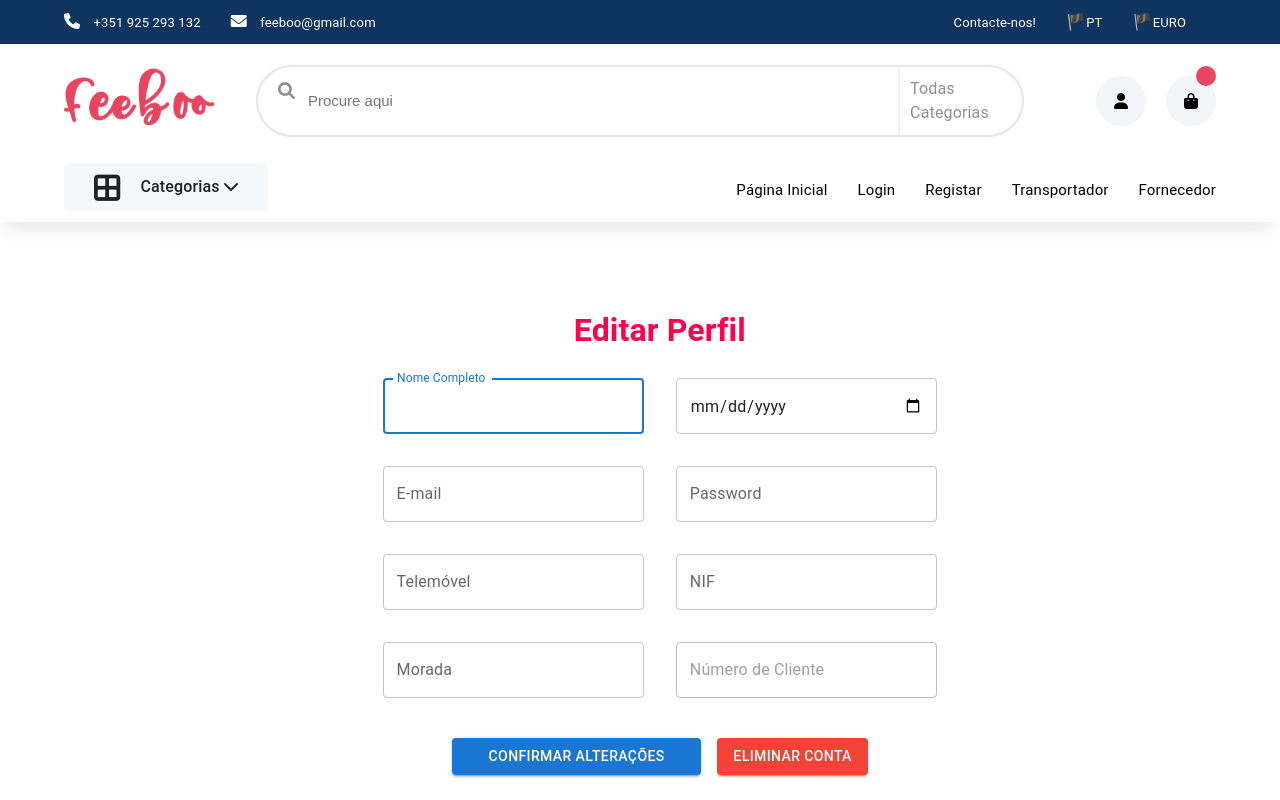
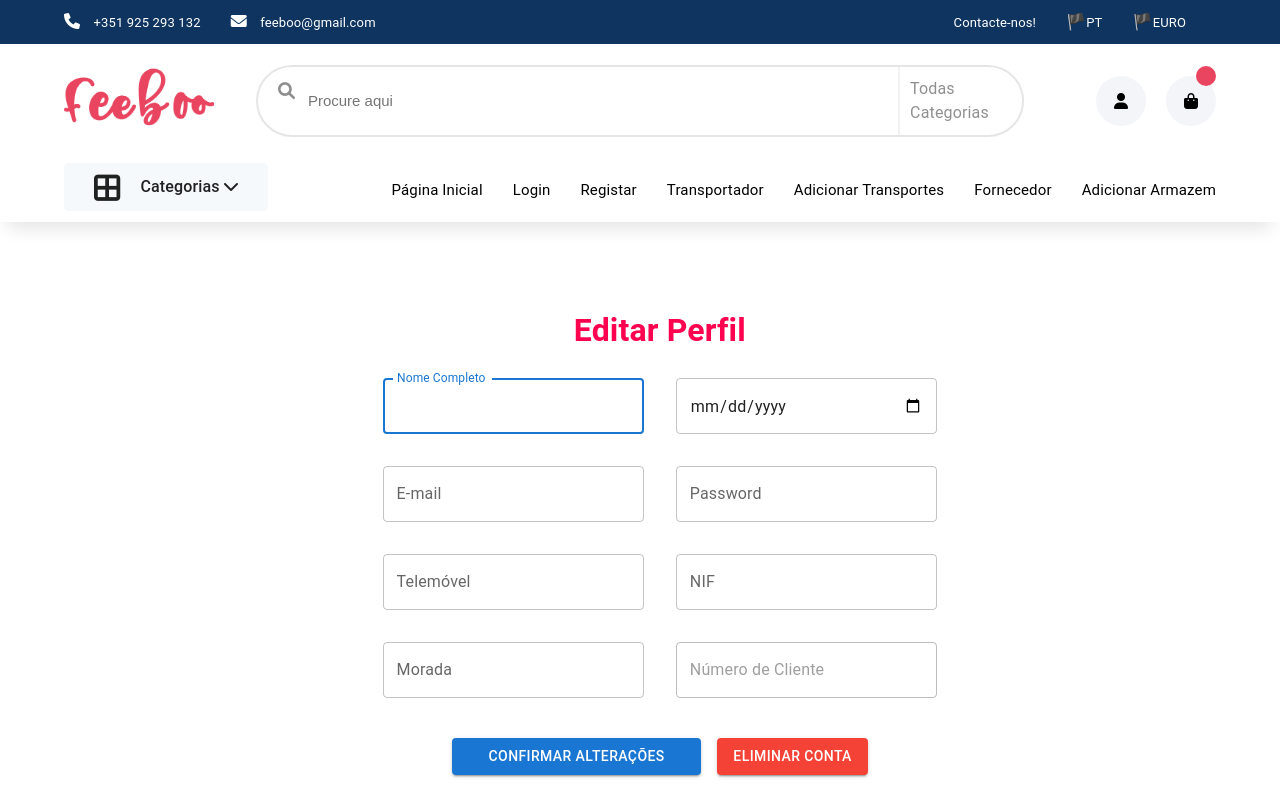
Before and after one commit to antonio-murta/PTI-PTR, a React (Create React App) app in the folder feebo-front/my-app/: page /perfilclient in a window 1280 px wide. Shown: the top 800 px of the page. Built offline with nearby package versions, Linux system fonts and the light colour scheme.

Commit message:
editar perfil v2

```diff
--- a/feebo-front/my-app/src/App.js
+++ b/feebo-front/my-app/src/App.js
@@ -12,6 +12,9 @@ import Registar from "./pages/registar"
 import Transportador from "./pages/transportador"
 import Fornecedor from "./pages/fornecedor"
 import PerfilClient from "./perfilclient"
+
+import AddTransportador from "./addTransportes"
+import AddArmazem from "./addArmazem"
 
 function App() {
   const { productItems } = Data
@@ -55,6 +58,9 @@ function App() {
           <Route path='/transportador' element={<Transportador productItems={productItems} addToCart={addToCart} shopItems={shopItems} /> }/>
           <Route path='/fornecedor'  element={<Fornecedor productItems={productItems} addToCart={addToCart} shopItems={shopItems} /> }/>
           <Route path='/perfilclient'  element={<PerfilClient productItems={productItems} addToCart={addToCart} shopItems={shopItems} /> }/>
+          <Route path='/addTransportes'  element={<AddTransportador productItems={productItems} addToCart={addToCart} shopItems={shopItems} /> }/>
+          <Route path='/addArmazem'  element={<AddTransportador productItems={productItems} addToCart={addToCart} shopItems={shopItems} /> }/>
+
 
         </Routes>
         <Footer />
--- a/feebo-front/my-app/src/common/header/Navbar.jsx
+++ b/feebo-front/my-app/src/common/header/Navbar.jsx
@@ -30,7 +30,13 @@ const Navbar = () => {
                 <Link to='/transportador'>Transportador</Link>
               </li>
               <li>
+                <Link to='/addTransportes'>Adicionar Transportes</Link>
+              </li>
+              <li>
                 <Link to='/fornecedor'>Fornecedor</Link>
+              </li>
+              <li>
+                <Link to='/addArmazem'>Adicionar Armazem</Link>
               </li>
             </ul>
 
--- a/feebo-front/my-app/src/perfilclient.js
+++ b/feebo-front/my-app/src/perfilclient.js
@@ -51,8 +51,6 @@ export default function SignUp() {
     const data = new FormData(event.currentTarget);
 
     const email = data.get('email');
-
-    // /utilizador/:id
 
     fetch('http://localhost:3001/utilizador/' + email,
         {
```
